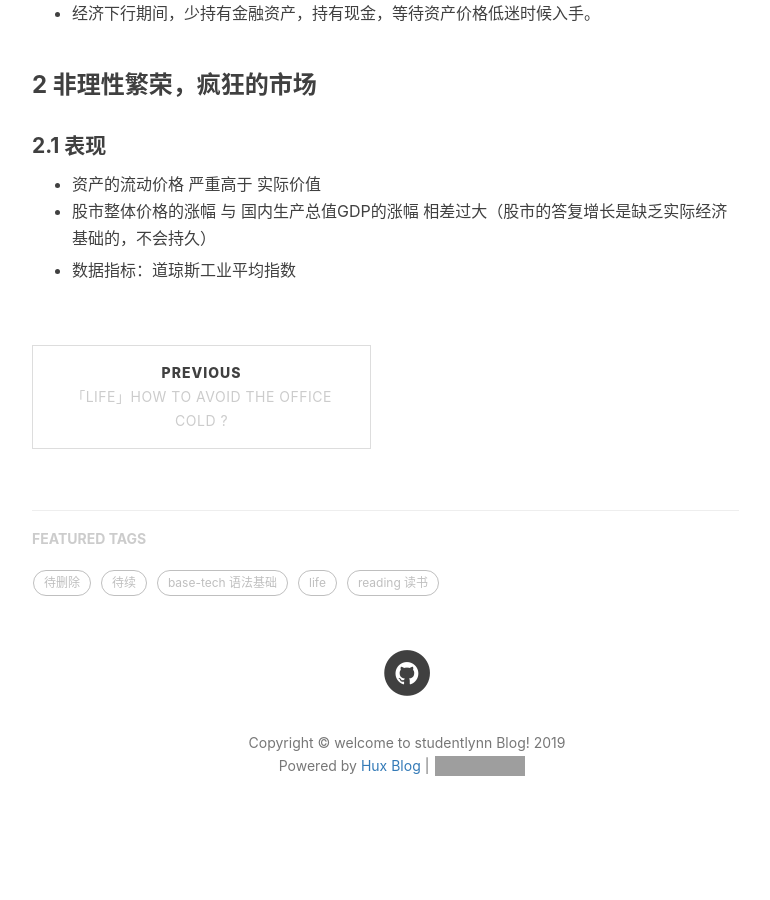
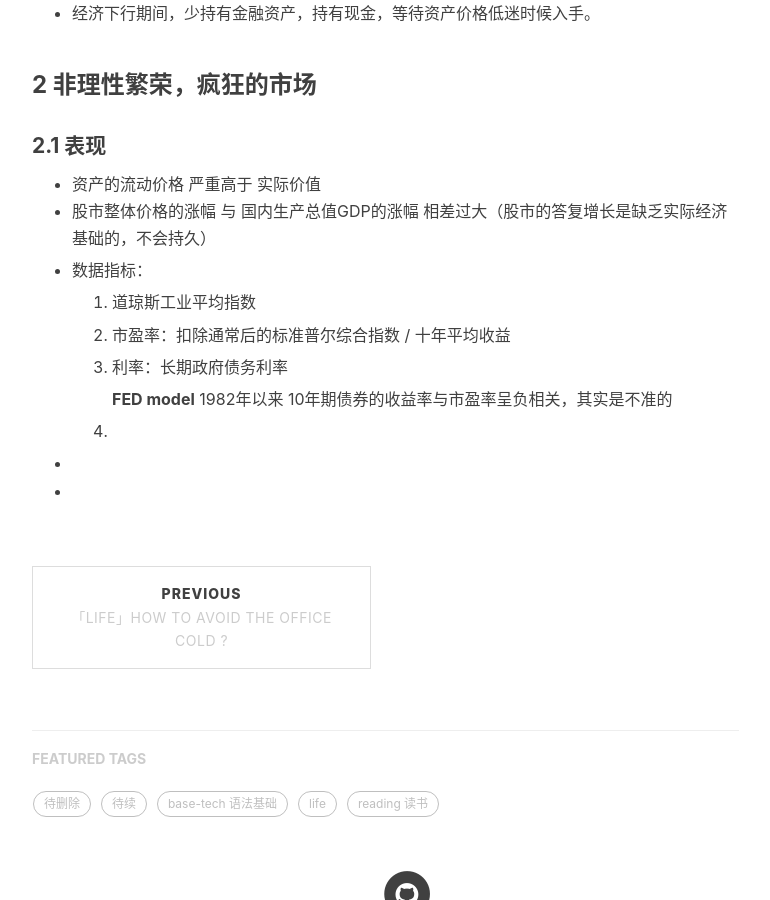
Before and after one commit to studentlynn/studentlynn.github.io, a Jekyll site: the page built from _posts/2019-01-15-finance-crisis.md, in a window 1280 px wide and 900 px high, scrolled down 1556 px. Shown: the whole window, without its empty margins (233-1003 px from the left). Built offline with Jekyll 4.4.1, drawn with Linux system fonts in a browser that asks for light colours; nearby versions of some CDN libraries; comment, search, counter and statistics services are not loaded; before the commit the page ends 2426 px from its top, so only the background shows below that; grey boxes are pictures that could not be loaded.

Commit message:
Update 2019-01-15-finance-crisis.md

```diff
--- a/_posts/2019-01-15-finance-crisis.md
+++ b/_posts/2019-01-15-finance-crisis.md
@@ -48,4 +48,18 @@ tags:
 - 资产的流动价格 严重高于 实际价值
 - 股市整体价格的涨幅 与 国内生产总值GDP的涨幅 相差过大（股市的答复增长是缺乏实际经济基础的，不会持久）
 
-- 数据指标：道琼斯工业平均指数
+- 数据指标：
+
+  1. 道琼斯工业平均指数
+
+  2. 市盈率：扣除通常后的标准普尔综合指数 / 十年平均收益
+
+  3. 利率：长期政府债务利率
+
+     **FED model** 1982年以来 10年期债券的收益率与市盈率呈负相关，其实是不准的
+
+  4.
+
+-
+
+-
```
